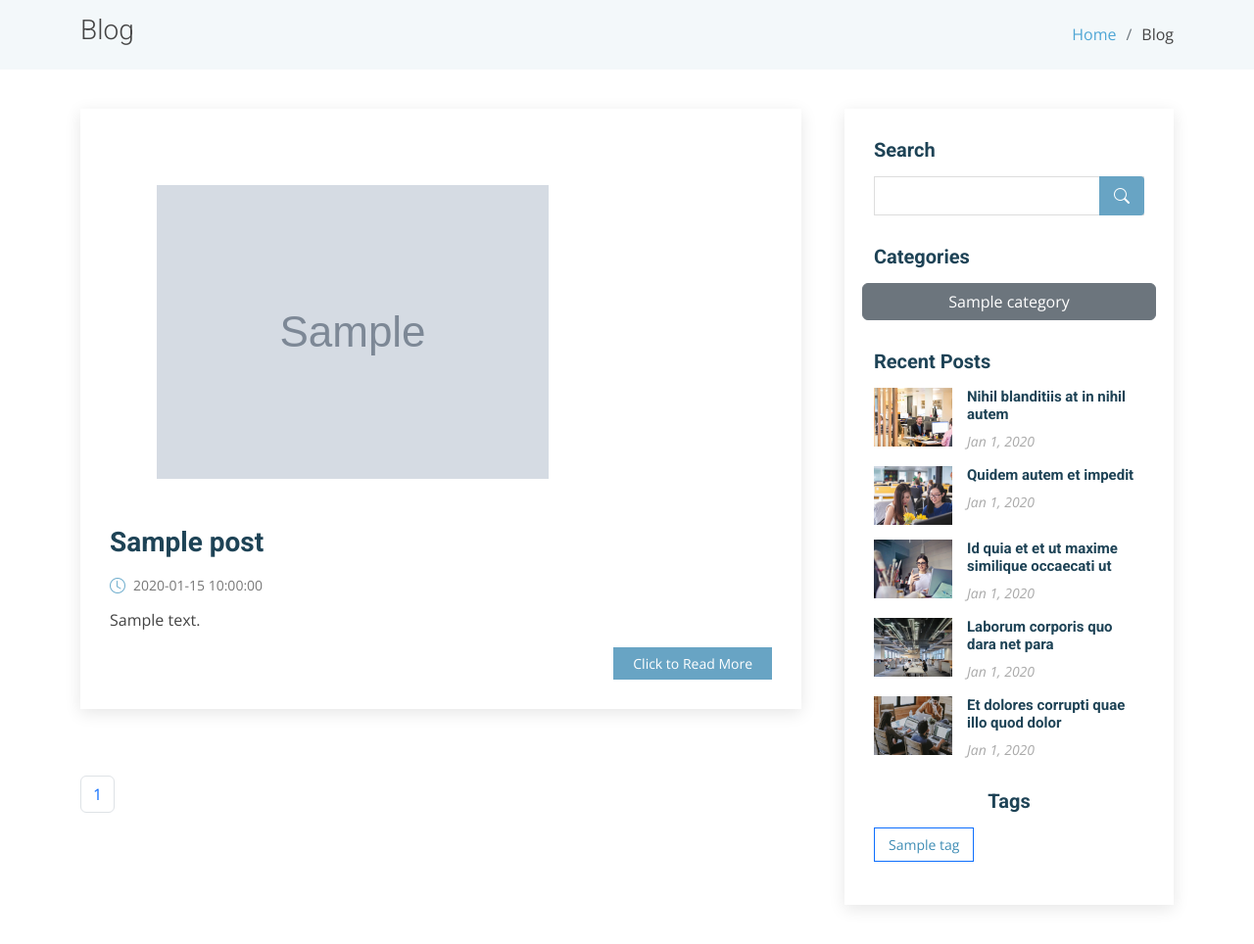
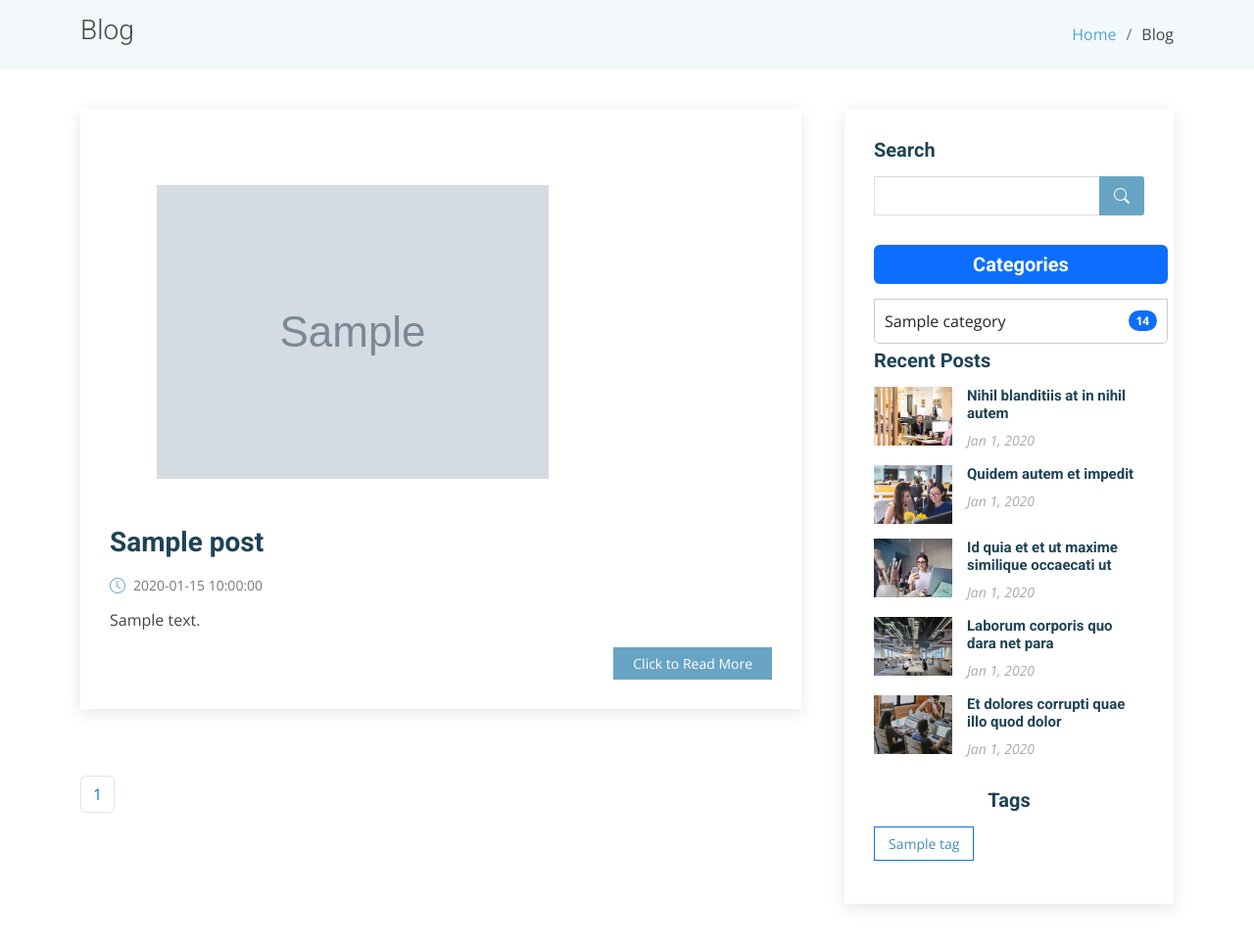
Before and after one commit to satyajit129/adminpanelcontrol, a PHP site: page /blog.php in a window 1280 px wide. Shown: the part 81-1045 px from the top of the page at 98% size. Run offline with PHP 8.4, Linux system fonts and the light colour scheme; tables that the repository leaves empty or names only in its code hold one stand-in row (values such as "Sample post"); grey boxes marked "Sample" are stand-in pictures.

Commit message:
add smme style for showing category

```diff
--- a/Moderna/blog.php
+++ b/Moderna/blog.php
@@ -162,11 +162,11 @@ include('../admin/config/dbcon.php');
             $pagination = "SELECT * FROM post";
             $run_query = mysqli_query($con, $pagination);
             $total_post = mysqli_num_rows($run_query);
-            $limit =3;
+            $limit = 3;
             $page = ceil($total_post / $limit);
             ?>
             <ul class="pagination pt-2 pb-5">
-              <?php for ($i = 1; $i<= $page; $i++) { ?>
+              <?php for ($i = 1; $i <= $page; $i++) { ?>
                 <li class="page-item">
                   <a href="blog.php?page=<?= $i ?>" class="page-link">
                     <?= $i ?>
@@ -177,13 +177,12 @@ include('../admin/config/dbcon.php');
               ?>
             </ul>
             <?php
-              if(!isset($_GET['page'])){
-                $page=1;
+            if (!isset($_GET['page'])) {
+              $page = 1;
+            } else {
+              $page = $_GET['page'];
             }
-              else{
-                $page=$_GET['page'];
-              }
-              $offset= ($page-1)* $limit;
+            $offset = ($page - 1) * $limit;
             ?>
             <!-- pagination end here  -->
 
@@ -201,28 +200,79 @@ include('../admin/config/dbcon.php');
                 </form>
               </div><!-- End sidebar search formn-->
 
-              <h3 class="sidebar-title text">Categories</h3>
+
+              <ul class="list-group">
+                <h3 class="sidebar-title text-center text-white bg-primary p-2 rounded">Categories</h3>
                 <?php
                 $query = "SELECT * FROM category";
                 $query_run = mysqli_query($con, $query);
                 if (mysqli_num_rows($query_run) > 0) {
                   while ($row = mysqli_fetch_assoc($query_run)) {
+                    $category_id = $row['category_id'];
+                    $subcategory_query = "SELECT * FROM subcategory WHERE category_id = '$category_id'";
+                    $subcategory_query_run = mysqli_query($con, $subcategory_query);
                     ?>
-                  <div class="row sidebar-item categories">
-
-                    <a href="categoryshow.php?id=<?= $row['category_id']?>" class="btn btn-secondary text-white">
+                    <li class="list-group-item category-item d-flex justify-content-between align-items-center">
+                      <a href="categoryshow.php?id=<?= $row['category_id'] ?>" class="text-dark category-link">
                         <?php echo $row['category_name']; ?>
                       </a>
-
-
-
-                  </div><!-- End sidebar categories-->
+                      <div class="subcategory-list list-group">
+                        <?php
+                        while ($subcategory_row = mysqli_fetch_assoc($subcategory_query_run)) {
+                          echo $subcategory_row['subcategory_name'] . "<br>";
+                        }
+                        ?>
+                      </div>
+                      <span class="badge bg-primary rounded-pill">14</span>
+                    </li>
                     <?php
                   }
                 }
                 ?>
+              </ul>
 
+              <style>
+                .list-group {
+                  list-style: none;
+                  padding: 0;
+                  width: 300px;
+                  /* Adjust the width as needed */
+                }
 
+                .category-item {
+                  padding: 10px;
+                  border: 1px solid #ccc;
+                  margin-bottom: 5px;
+                  position: relative;
+                  cursor: pointer;
+                }
+
+                .category-link {
+                  text-decoration: none;
+                  color: #333;
+                }
+
+                .subcategory-list {
+                  display: none;
+                  position: absolute;
+                  top: 100%;
+                  left: 0;
+                  background-color: #fff;
+                  border: 1px solid #ccc;
+                  box-shadow: 0px 3px 5px rgba(0, 0, 0, 0.1);
+                  padding: 10px;
+                  z-index: 1;
+                  width: 100%;
+                }
+
+                .category-item:hover .subcategory-list {
+                  display: block;
+                }
+
+                .subcategory-item {
+                  margin-bottom: 5px;
+                }
+              </style>
 
               <h3 class="sidebar-title">Recent Posts</h3>
               <div class="sidebar-item recent-posts">
@@ -272,7 +322,7 @@ include('../admin/config/dbcon.php');
                   ?>
                   <div class="sidebar-item tags">
                     <ul>
-                      <a href="tagshow.php?id=<?=$row['tag_id']?>" class="border border-primary">
+                      <a href="tagshow.php?id=<?= $row['tag_id'] ?>" class="border border-primary">
                         <?php echo $row['tag_name']; ?>
                       </a>
                     </ul>
--- a/admin/includes/footer.php
+++ b/admin/includes/footer.php
@@ -156,5 +156,6 @@ document.addEventListener("DOMContentLoaded", function() {
 
 
 
+
 </body>
 </html>
```
Lines whose indentation alone changed are shown as unchanged.
